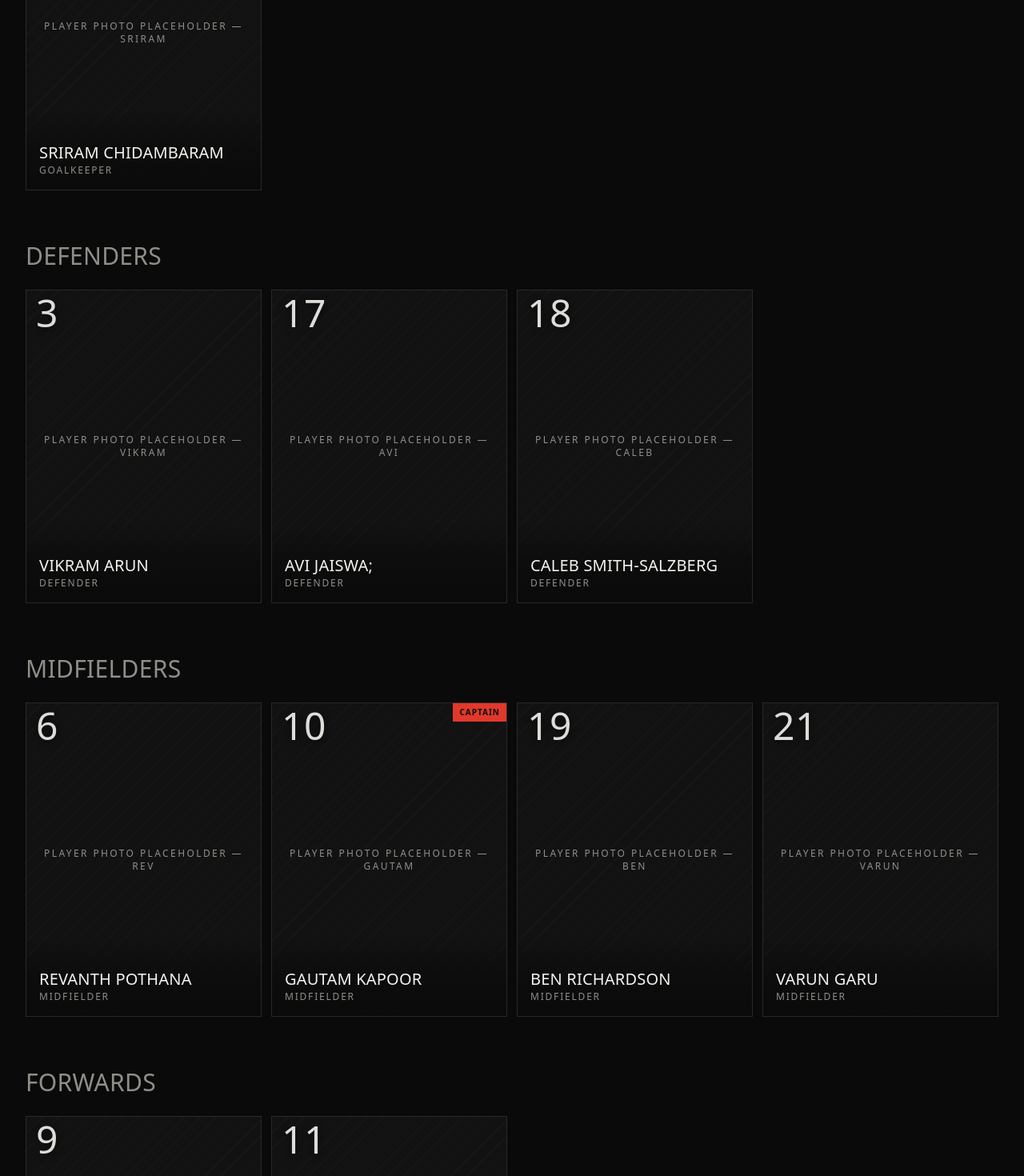
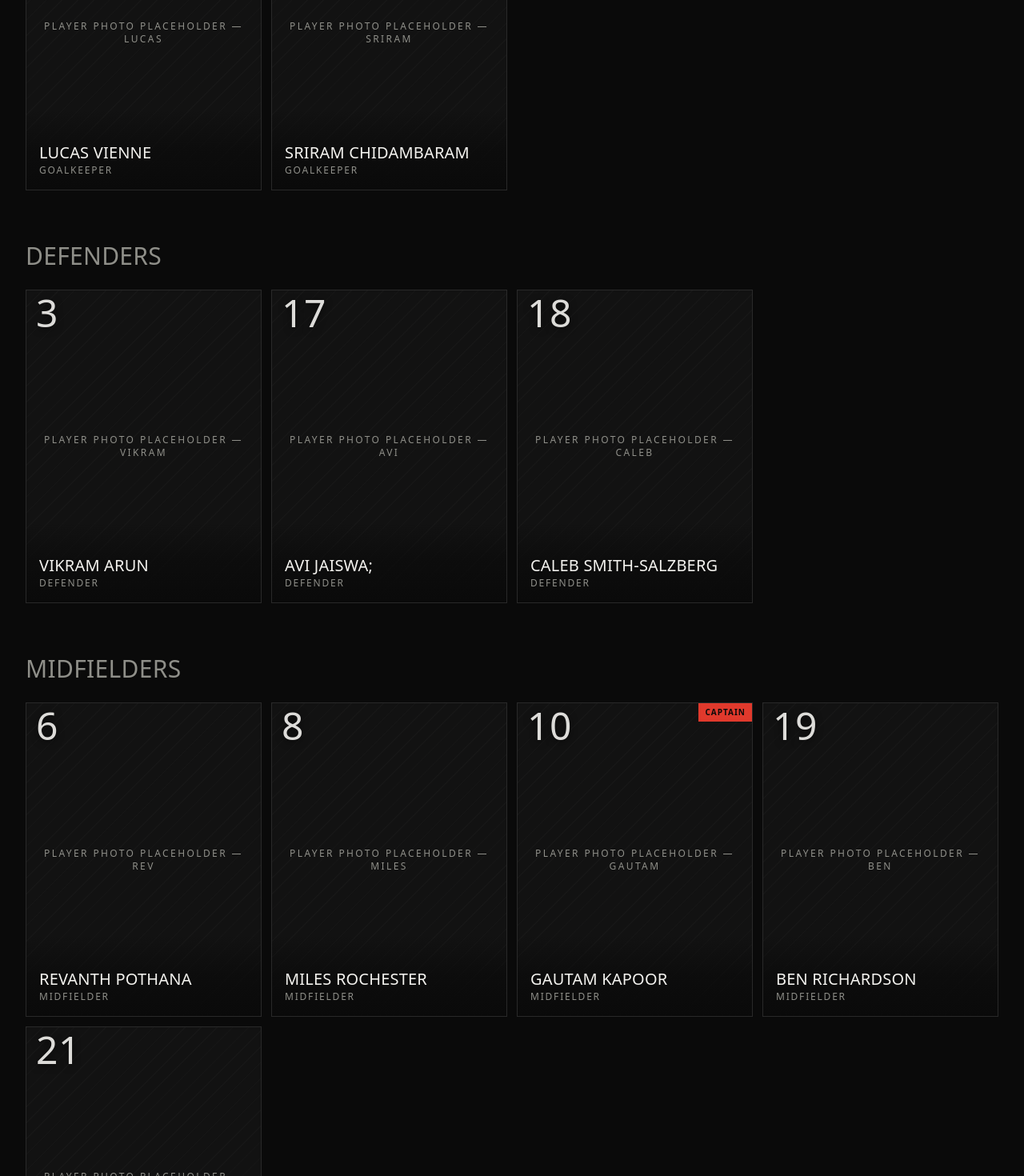
Before and after one commit to grkapoor17/ny-fanaticos-website, a Next.js app: page /squad in a window 1280 px wide. Shown: the part 680-2150 px from the top of the page at 80% size. Built offline with nearby package versions, Linux system fonts and the light colour scheme.

Commit message:
add remaining players

```diff
--- a/src/data/players.ts
+++ b/src/data/players.ts
@@ -30,6 +30,9 @@ export const players: Player[] = [
   { id: "rev", name: "Revanth Pothana", number: 6, position: "Midfielder", appearances: 0, goals: 0, assists: 0, captain: false, active: true },
   { id: "varun", name: "Varun Garu", number: 21, position: "Midfielder", appearances: 0, goals: 0, assists: 0, captain: false, active: true },
   { id: "roger", name: "Roger Freites", number: 9, position: "Forward", appearances: 0, goals: 0, assists: 0, captain: false, active: true },
+  { id: "miles", name: "Miles Rochester", number: 8, position: "Midfielder", appearances: 0, goals: 0, assists: 0, captain: false, active: true },
+  { id: "max", name: "Max Rochester", number: 7, position: "Forward", appearances: 0, goals: 0, assists: 0, captain: false, active: true },
+  { id: "lucas", name: "Lucas Vienne", number: 1, position: "Goalkeeper", appearances: 0, goals: 0, assists: 0, captain: false, active: true },
 ];
 
 export const squadIsPlaceholder = false;
```
